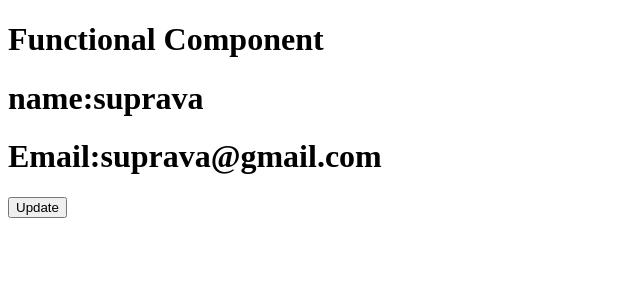
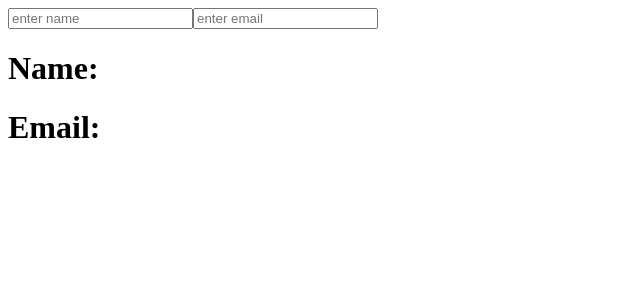
Before and after one commit to suprava16/react-session-16, a React (Create React App) app: page / in a window 1280 px wide. Shown: the top 300 px of the page, without its empty margins (0-640 px from the left). Built offline with nearby package versions, Linux system fonts and the light colour scheme.

Commit message:
functional components

```diff
--- a/src/App.js
+++ b/src/App.js
@@ -5,6 +5,8 @@ import Statevariable from "./Components/State/Statevariable"
 import SetStateMethod from "./Components/State/SetStatemethod"
 import Greet from "./Components/functionalComponent/Greet"
 import Functionalstatevariable from "./Components/functionalComponent/Functionalstatevariable"
+import DataPassing from "./Components/functionalComponent/DataPassing"
+import GetUserData from "./Components/functionalComponent/GetUserData"
 export class App extends React.Component {
   render() {
     return (
@@ -14,7 +16,9 @@ export class App extends React.Component {
         {/* <StateVariable/> */}
         {/* <SetStateMethod/> */}
         {/* <Greet/> */}
-        <Functionalstatevariable/>
+        {/* <Functionalstatevariable/> */}
+        {/* <DataPassing email="suprava@gmail.com"/> */}
+        <GetUserData/>
       </div>
     )
   }
--- a/src/Components/State/Statevariable.js
+++ b/src/Components/State/Statevariable.js
@@ -9,6 +9,8 @@ constructor(){
   }
 
 }
+
+
   render(){
     return(
       <div>
--- /dev/null
+++ b/src/Components/functionalComponent/DataPassing.js
@@ -0,0 +1,10 @@
+import React from "react"
+
+export default function DataPassing(props){
+  return(
+    <div>
+      <h1>Passing props in functional Component</h1>
+      <h1>Email:{props.email}</h1>
+    </div>
+  )
+}
--- /dev/null
+++ b/src/Components/functionalComponent/GetUserData.js
@@ -0,0 +1,29 @@
+import React, { useState } from "react"
+
+export default function GetUserData() {
+  const [user, setUser] = useState({ name: "", email: "" })
+
+  const handleChange = (event) => {
+    setUser({
+       ...user,
+      name: event.target.value
+    })
+  } //name="suprava",email=""
+  const handleEmail = (event) => {
+    setUser({
+      ...user,
+      email: event.target.value
+    })
+  }//name="suprava",email="suprava@gmail.com"
+  return (
+    <div>
+      <input type="text" placeholder="enter name" onChange={handleChange} />
+      <input type="email" placeholder="enter email" onChange={handleEmail} />
+
+      <h1>Name:{user.name}</h1>
+      <h1>Email:{user.email}</h1>
+
+
+    </div>
+  )
+}
```
